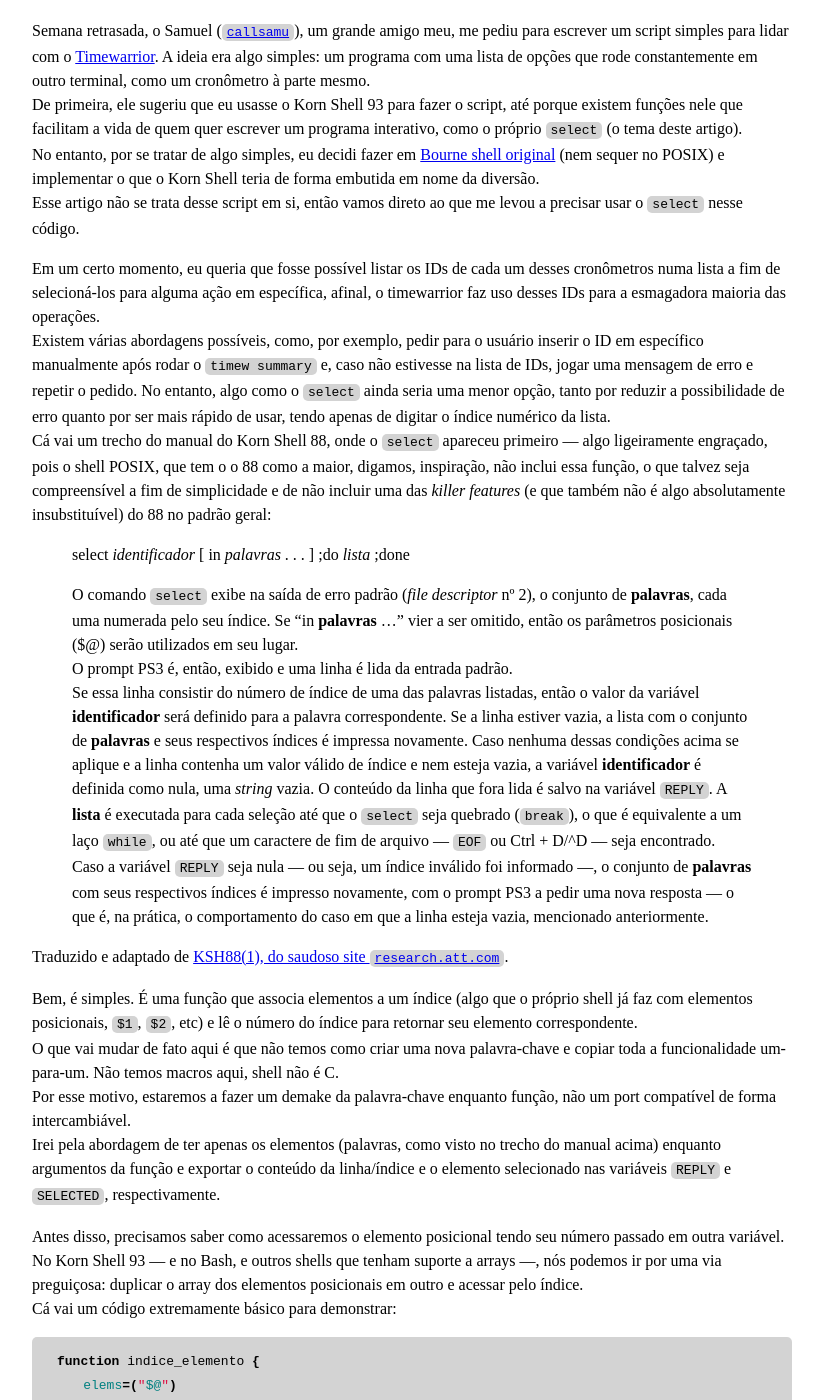
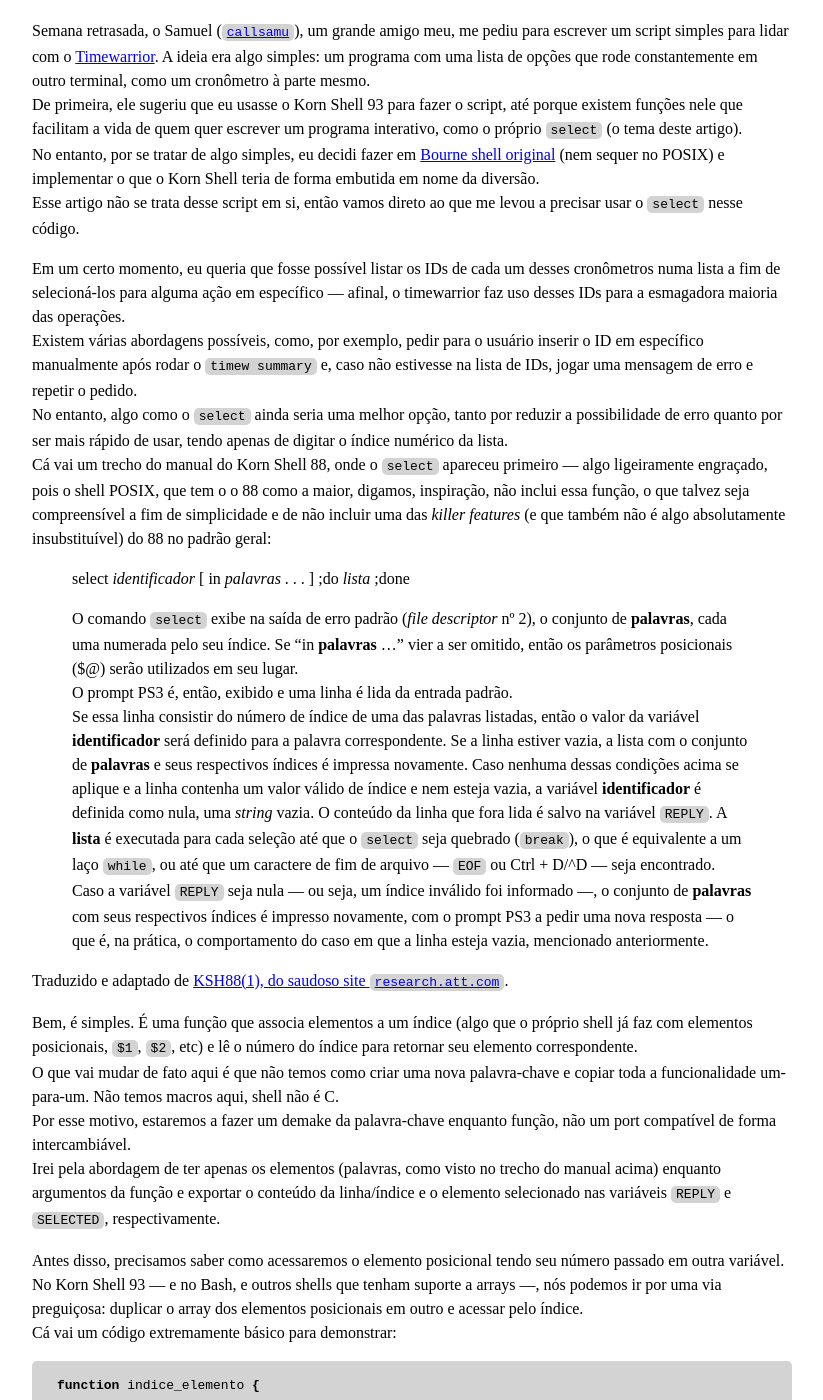
Before and after one commit to takusuman/blog, a Jekyll site: the page built from _posts/2026-01-18-select-bourne-shell.markdown, in a window 1280 px wide and 1400 px high, scrolled down 203 px. Shown: the whole window, without its empty margins (228-1051 px from the left). Built offline with Jekyll 4.4.1, drawn with Linux system fonts in a browser that asks for light colours; some of the changed text lies outside the part shown.

Commit message:
fix: Alguns pequenos tropeços.

```diff
--- a/_posts/2026-01-18-select-bourne-shell.markdown
+++ b/_posts/2026-01-18-select-bourne-shell.markdown
@@ -23,12 +23,12 @@ levou a precisar usar o ``select`` nesse código.
 
 Em um certo momento, eu queria que fosse possível listar os IDs de cada um
 desses cronômetros numa lista a fim de selecioná-los para alguma ação em
-específica, afinal, o timewarrior faz uso desses IDs para a esmagadora
+específico --- afinal, o timewarrior faz uso desses IDs para a esmagadora
 maioria das operações.
 Existem várias abordagens possíveis, como, por exemplo, pedir para o usuário
 inserir o ID em específico manualmente após rodar o ``timew summary`` e, caso
 não estivesse na lista de IDs, jogar uma mensagem de erro e repetir o pedido.
-No entanto, algo como o ``select`` ainda seria uma menor opção, tanto por
+No entanto, algo como o ``select`` ainda seria uma melhor opção, tanto por
 reduzir a possibilidade de erro quanto por ser mais rápido de usar, tendo apenas
 de digitar o índice numérico da lista.
 Cá vai um trecho do manual do Korn Shell 88, onde o ``select`` apareceu
```
Also changed, not shown: other parts of _posts/2026-01-18-select-bourne-shell.markdown (+4 -2 lines).
